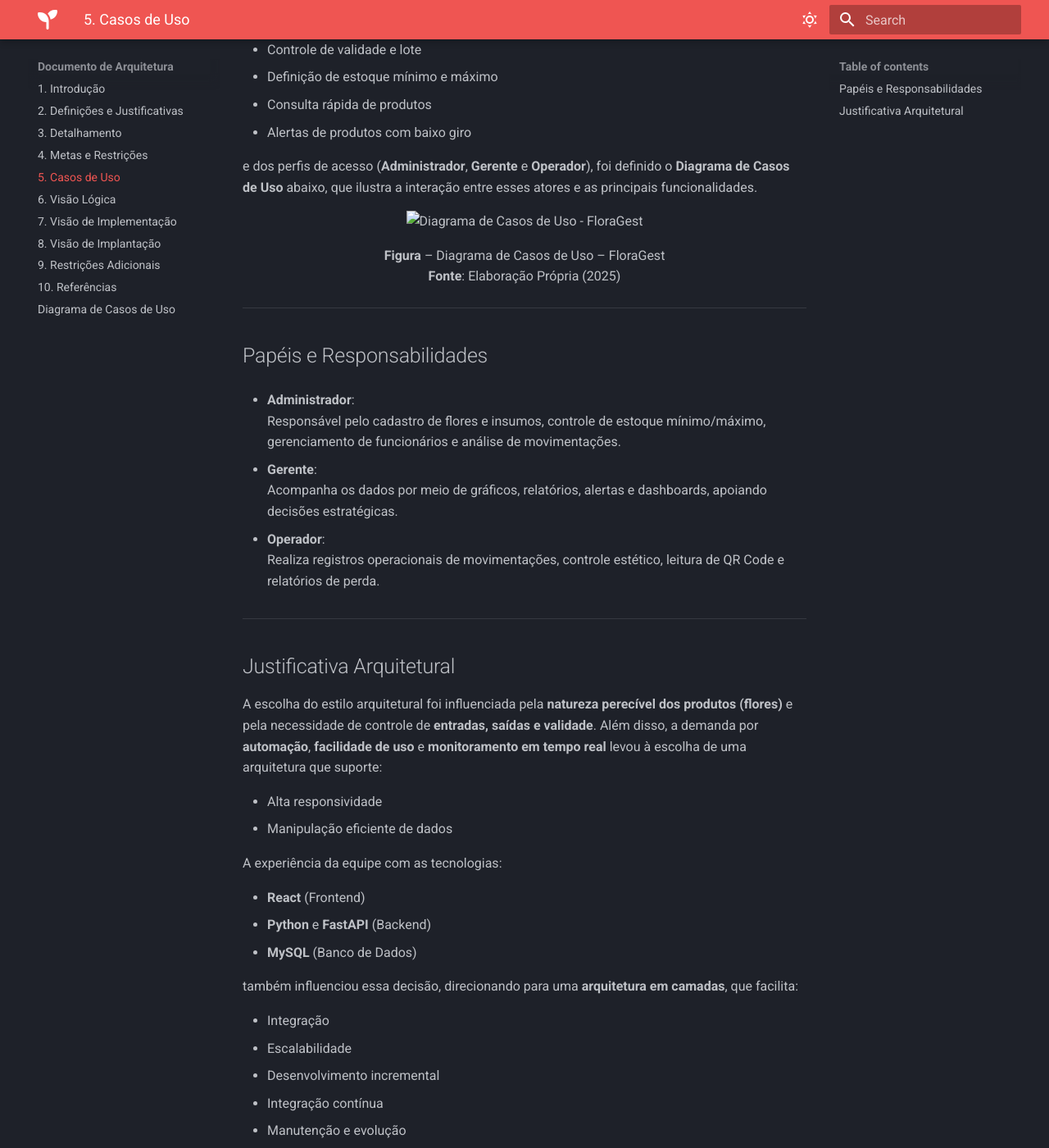
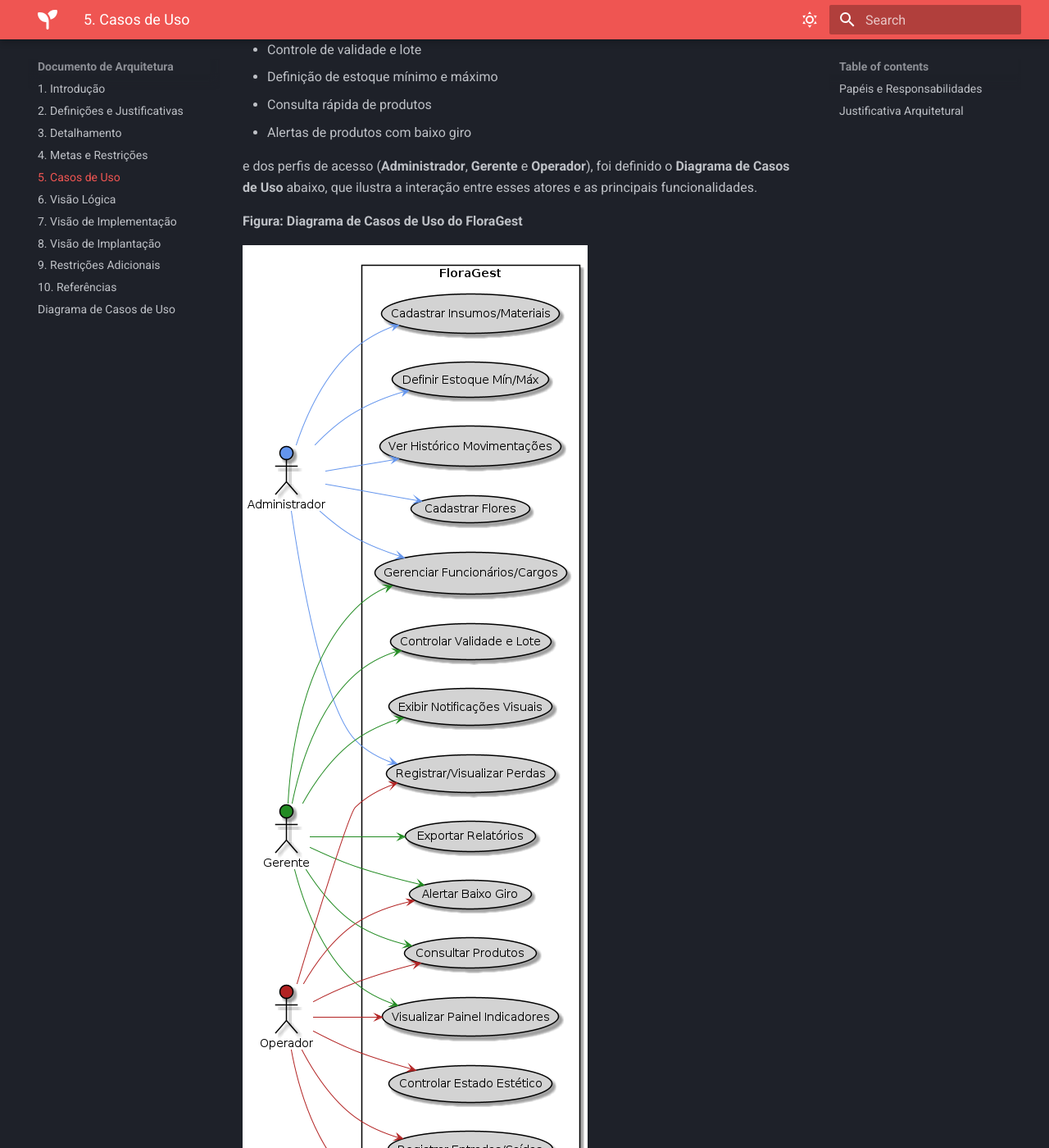
Before and after one commit to FGA0138-MDS-Ajax/2025.1-Jera, an MkDocs documentation site: the page built from docs/doc-arq/07_casos_de_uso.md, in a window 1280 px wide and 1400 px high, scrolled down 551 px. Shown: the whole window at 82% size. Built offline with MkDocs 1.6.1 and Material for MkDocs 9.7.7, drawn with Linux system fonts in a browser that asks for light colours; some of the changed text lies outside the part shown.

Commit message:
Atualiza caminho da imagem

```diff
--- a/docs/doc-arq/07_casos_de_uso.md
+++ b/docs/doc-arq/07_casos_de_uso.md
@@ -15,15 +15,11 @@ A partir das principais funcionalidades descritas no escopo — como:
 
 e dos perfis de acesso (**Administrador**, **Gerente** e **Operador**), foi definido o **Diagrama de Casos de Uso** abaixo, que ilustra a interação entre esses atores e as principais funcionalidades.
 
-<div align="center">
+**Figura: Diagrama de Casos de Uso do FloraGest**
 
-  <img src="../imagens/diagrama_casos_uso_floragest_v4.png" alt="Diagrama de Casos de Uso - FloraGest" width="300"/>
+![Casos de Uso](../imagens/diagrama_casos_uso_floragest_v4.png)
 
-  <p><strong>Figura</strong> – Diagrama de Casos de Uso – FloraGest<br>
-  <strong>Fonte</strong>: Elaboração Própria (2025)</p>
-
-</div>
-
+**Fonte:** Elaboração Própria (2025)
 
 ---
 
```
